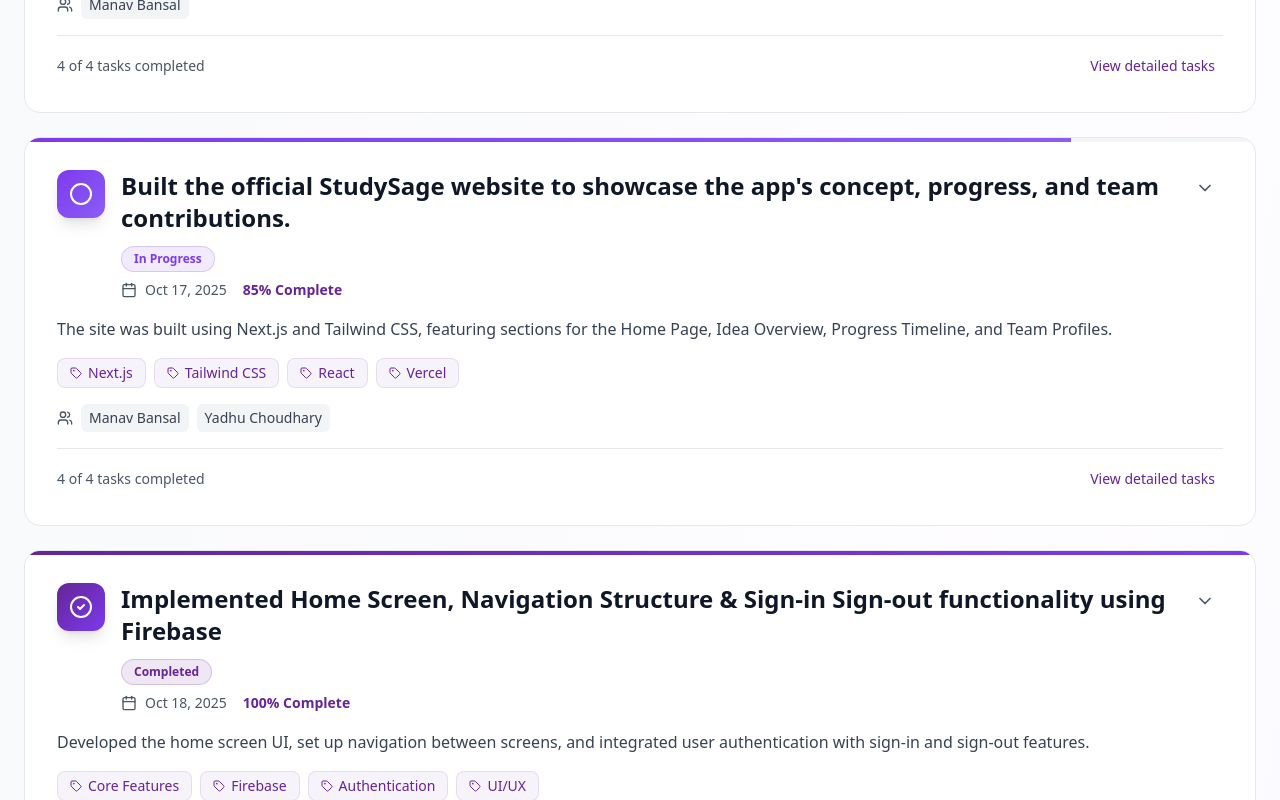
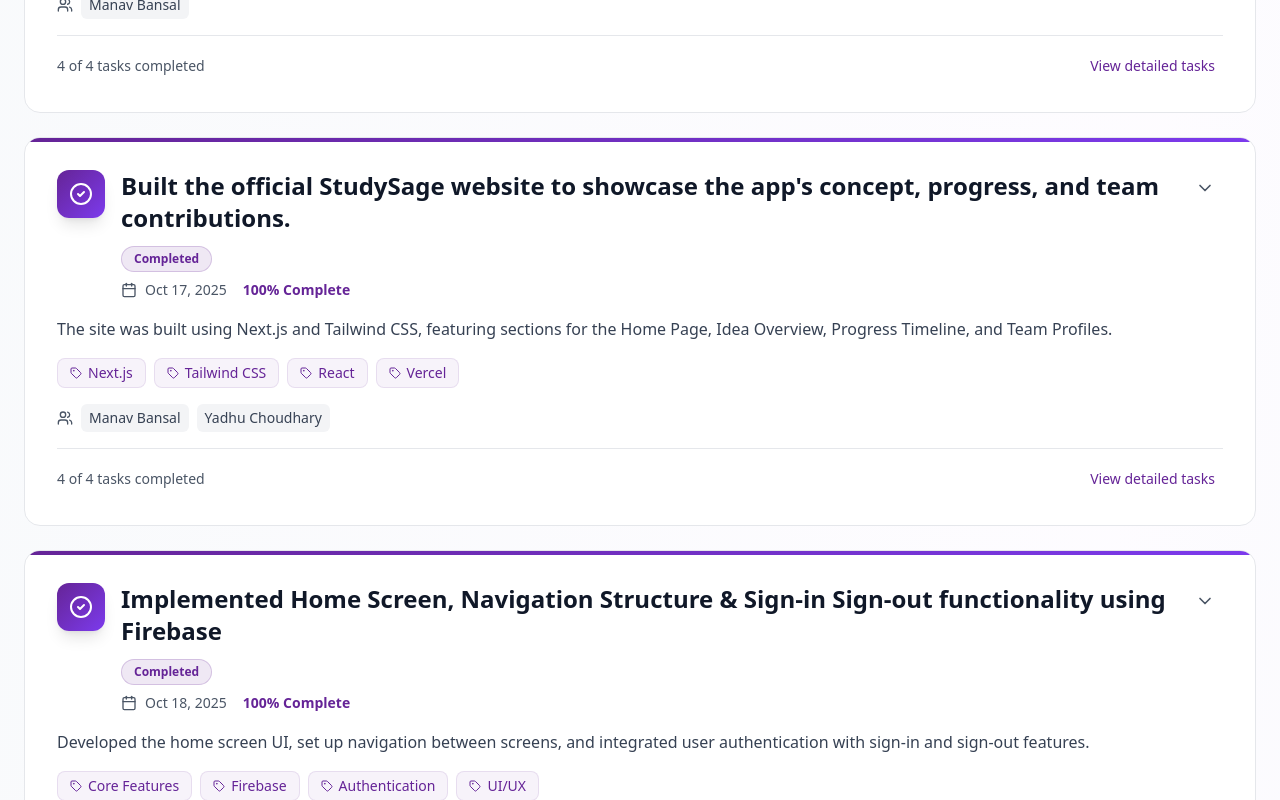
Before and after one commit to manavbansal1/StudySage-Website, a Next.js app: page /progress in a window 1280 px wide. Shown: the part 940-1740 px from the top of the page. Built offline with nearby package versions, Linux system fonts and the light colour scheme.

Commit message:
Updated progress page for latest contibutions and changes

```diff
--- a/app/progress/page.tsx
+++ b/app/progress/page.tsx
@@ -60,8 +60,8 @@ const milestones = [
     title: 'Built the official StudySage website to showcase the app\'s concept, progress, and team contributions.',
     description: 'The site was built using Next.js and Tailwind CSS, featuring sections for the Home Page, Idea Overview, Progress Timeline, and Team Profiles.',
     date: 'Oct 17, 2025',
-    status: 'in-progress' as const,
-    progress: 85,
+    status: 'completed' as const,
+    progress: 100,
     tags: ['Next.js', 'Tailwind CSS', 'React', 'Vercel'],
     team: ['Manav Bansal', 'Yadhu Choudhary'],
     links: [
@@ -233,9 +233,9 @@ const milestones = [
     ],
     subMilestones: [
       { id: '6-1', title: 'Built Notes Screen UI with data binding to NotesViewModel.', completed: true, assignee: 'Kabir Singh Sidhu' },
-      { id: '6-2', title: 'Integrated summarization logic for text files using Gemini API setup.', completed: true, assignee: 'Kabir Singh Sidhu'},
+      { id: '6-2', title: 'Integrated summarization logic for text files using Gemini API setup.', completed: true, assignee: 'Kabir Singh Sidhu' },
       { id: '6-3', title: 'Connected database to fetch stored notes and summaries.', completed: true, assignee: 'Kabir Singh Sidhu' },
-      { id: '6-4', title: 'Identified and started debugging PDF parsing issue.', completed: true, assignee: 'Kabir Singh Sidhu'}
+      { id: '6-4', title: 'Identified and started debugging PDF parsing issue.', completed: true, assignee: 'Kabir Singh Sidhu' }
     ],
     notes: 'Currently functional for .txt uploads; PDF extraction under development to support wider note formats.'
   },
@@ -244,8 +244,8 @@ const milestones = [
     title: 'Fixed PDF Parsing & Expanded File Support',
     description: 'Resolved the PDF parsing error, ensuring accurate extraction of text, tags, and summaries. Enhanced the Notes Screen to display note format indicators (PDF, TXT, DOC, DOCX).',
     date: 'October 23, 2025',
-    status: 'in-progress' as const,
-    progress: 75,
+    status: 'completed' as const,
+    progress: 100,
     tags: ['PDF Parsing (completed)', 'File I/O'],
     team: ['Kabir Singh Sidhu'],
     images: [
@@ -255,7 +255,7 @@ const milestones = [
     subMilestones: [
       { id: '7-1', title: 'Fixed parsing logic for PDFs using improved text extraction pipeline.', completed: true, assignee: 'Manav Bansal' },
       { id: '7-2', title: 'Added compatibility for DOC, DOCX file uploads and summaries.', completed: true, assignee: 'Akaaljot Singh Mathoda' },
-      { id: '7-3', title: 'Updated Notes UI to visually show file type labels for each entry.', completed: true,assignee: 'Ansh Tiwari' }
+      { id: '7-3', title: 'Updated Notes UI to visually show file type labels for each entry.', completed: true, assignee: 'Ansh Tiwari' }
     ],
     notes: 'PDF, TXT and DOC summarization now fully functional; validated with diverse document samples for reliability and tag accuracy.'
   },
@@ -275,7 +275,7 @@ const milestones = [
     subMilestones: [
       { id: '8-1', title: 'Implemented menu options: View Members, Add Member, and Delete Group.', completed: true, assignee: 'Ansh Tiwari' },
       { id: '8-2', title: 'Created dynamic group info header showing group name and member count.', completed: true, assignee: 'Ansh Tiwari' },
-      { id: '8-3', title: 'Prepared structure for future real-time chat updates and Firebase integration.', completed: true,assignee: 'Ansh Tiwari' }
+      { id: '8-3', title: 'Prepared structure for future real-time chat updates and Firebase integration.', completed: true, assignee: 'Ansh Tiwari' }
     ],
     notes: 'Chat interface and group management options are functional; next step is enabling real-time message exchange using Firebase Realtime Database.'
   },
@@ -293,7 +293,7 @@ const milestones = [
     subMilestones: [
       { id: '9-1', title: 'Built Courses Screen UI with course cards showing course code, instructor, and credits.', completed: true, assignee: 'Kabir Singh Sidhu' },
       { id: '9-2', title: 'Implemented Add Course Dialog to input course name, code, instructor, and credit hours.', completed: true, assignee: 'Kabir Singh Sidhu' },
-      { id: '9-3', title: 'Added Semester and Year dropdown filters for easy course organization.', completed: true,assignee: 'Kabir Singh Sidhu' }
+      { id: '9-3', title: 'Added Semester and Year dropdown filters for easy course organization.', completed: true, assignee: 'Kabir Singh Sidhu' }
     ],
     notes: 'Course filtering works seamlessly across multiple semesters and years.'
   },
@@ -313,9 +313,9 @@ const milestones = [
     subMilestones: [
       { id: '10-1', title: 'Applied a unified dark gradient theme throughout the app for consistency.', completed: true, assignee: 'Akaaljot Singh Mathoda' },
       { id: '10-2', title: 'Added Quick Actions on the Home Page: Flashcards, Take Quiz, Study Groups, and Games.', completed: true, assignee: 'Akaaljot Singh Mathoda' },
-      { id: '10-3', title: 'Updated Profile Page with editable sections, profile customization options, and improved stats display.', completed: true,assignee: 'Akaaljot Singh Mathoda' },
-      { id: '10-4', title: 'Enhanced Groups Page UI with real-time status indicators and streamlined navigation for creating and managing groups.', completed: true,assignee: 'Akaaljot Singh Mathoda' },
-      { id: '10-5', title: 'Optimized component spacing, iconography, and color contrast for better readability.', completed: true,assignee: 'Akaaljot Singh Mathoda' }
+      { id: '10-3', title: 'Updated Profile Page with editable sections, profile customization options, and improved stats display.', completed: true, assignee: 'Akaaljot Singh Mathoda' },
+      { id: '10-4', title: 'Enhanced Groups Page UI with real-time status indicators and streamlined navigation for creating and managing groups.', completed: true, assignee: 'Akaaljot Singh Mathoda' },
+      { id: '10-5', title: 'Optimized component spacing, iconography, and color contrast for better readability.', completed: true, assignee: 'Akaaljot Singh Mathoda' }
     ],
     notes: 'New theme improves overall UI harmony and accessibility. Quick Actions increase usability by giving instant access to core app features.'
   },
@@ -332,9 +332,9 @@ const milestones = [
       '/screenshots/C11_1.png'
     ],
     subMilestones: [
-      { id: '11-1', title: 'Added full light and dark mode support for the Home screen and its components', completed: true, assignee: 'Manav Bansal',},
+      { id: '11-1', title: 'Added full light and dark mode support for the Home screen and its components', completed: true, assignee: 'Manav Bansal', },
       { id: '11-2', title: 'Implemented glass-like navbar for smoother transitions.', completed: true, assignee: 'Manav Bansal' },
-      { id: '11-3', title: 'Added success overlay for course addition confirmation.', completed: true,assignee: 'Manav Bansal' }
+      { id: '11-3', title: 'Added success overlay for course addition confirmation.', completed: true, assignee: 'Manav Bansal' }
     ],
     notes: 'UI is now fully adaptive across themes and orientations. The glass-effect navbar provides a premium look, improving overall user interaction fluidity.'
   },
@@ -467,8 +467,8 @@ const milestones = [
     title: 'Added Basic Quiz Structure & Game Generation Files',
     description: 'Set up the foundational architecture for quiz generation and gameplay, preparing the app for upcoming interactive learning experiences.',
     date: 'November 10, 2025',
-    status: 'in-progress' as const,
-    progress: 10,
+    status: 'completed' as const,
+    progress: 100,
     team: ['Kabir Singh Sidhu'],
     subMilestones: [
       {
@@ -547,8 +547,8 @@ const milestones = [
     title: 'Multiplayer Game System with WebSocket Support',
     description: 'Introduced real-time multiplayer capabilities and built the standalone quiz game using WebSockets.',
     date: 'November 14, 2025',
-  status: 'in-progress' as const,
-  progress: 70,
+    status: 'completed' as const,
+    progress: 100,
     tags: ['WebSocket', 'Multiplayer Gaming'],
     team: ['Manav Bansal'],
     subMilestones: [
@@ -656,8 +656,8 @@ const milestones = [
     title: 'Study-Tac-Toe Game Added',
     description: 'Developed and integrated a Study-Tac-Toe game — a competitive, learning-focused twist on the classic tic-tac-toe concept.',
     date: 'November 22, 2025',
-  status: 'in-progress' as const,
-  progress: 75,
+    status: 'completed' as const,
+    progress: 100,
     tags: ['WebSocket', 'Game Development'],
     team: ['Manav Bansal'],
     subMilestones: [
@@ -675,8 +675,8 @@ const milestones = [
     title: 'Podcasts Feature for Notes',
     description: 'Enabled users to convert notes into podcasts using Gemini for script generation and Google Cloud TTS for audio playback.',
     date: 'November 22, 2025',
-  status: 'in-progress' as const,
-  progress: 85,
+    status: 'completed' as const,
+    progress: 100,
     tags: ['Gemini API', 'Google Cloud TTS'],
     team: ['Yadhu Choudhary'],
     subMilestones: [
@@ -694,6 +694,130 @@ const milestones = [
       }
     ],
     notes: 'Users can now listen to their uploaded documents like audio lessons, making studying more accessible and hands-free.'
+  },
+  {
+    id: '25',
+    title: 'Backend Optimization & Critical Bug Fixes',
+    description: 'Resolved critical backend issues and optimized system performance for better stability.',
+    date: 'November 26, 2025',
+    status: 'completed' as const,
+    progress: 100,
+    tags: ['Backend', 'Bug Fixes', 'Performance'],
+    team: ['Manav Bansal', 'Kabir Singh Sidhu'],
+    subMilestones: [
+      {
+        id: '25-1',
+        title: 'Fixed critical API latency issues.',
+        completed: true,
+        assignee: 'Manav Bansal',
+      },
+      {
+        id: '25-2',
+        title: 'Resolved database connection stability problems.',
+        completed: true,
+        assignee: 'Kabir Singh Sidhu',
+      },
+      {
+        id: '25-3',
+        title: 'Patched security vulnerabilities in backend endpoints.',
+        completed: true,
+        assignee: 'Manav Bansal',
+      }
+    ],
+    notes: 'Critical fixes ensured the games are stable for the final release.'
+  },
+  {
+    id: '26',
+    title: 'Screen Orientation & Data Persistence',
+    description: 'Implemented ViewModel architecture to ensure data persistence during screen orientation changes across all app components.',
+    date: 'November 28, 2025',
+    status: 'completed' as const,
+    progress: 100,
+    tags: ['ViewModel', 'Data Persistence', 'UI/UX'],
+    team: ['Akaaljot Singh Mathoda', 'Ansh Tiwari', 'Manav Bansal'],
+    subMilestones: [
+      {
+        id: '26-1',
+        title: 'Refactored Home and Profile screens to use ViewModels.',
+        completed: true,
+        assignee: 'Akaaljot Singh Mathoda',
+      },
+      {
+        id: '26-2',
+        title: 'Implemented state saving for Quiz and Games during rotation.',
+        completed: true,
+        assignee: 'Manav Bansal',
+      },
+      {
+        id: '26-3',
+        title: 'Ensured form data retention in Add Course and Group creation screens.',
+        completed: true,
+        assignee: 'Ansh Tiwari',
+      }
+    ],
+    notes: 'Seamless user experience maintained regardless of device orientation.'
+  },
+  {
+    id: '27',
+    title: 'Canvas LMS Integration',
+    description: 'Enabled users to connect their Canvas accounts and automatically import enrolled courses, streamlining the setup process.',
+    date: 'November 28, 2025',
+    status: 'completed' as const,
+    progress: 100,
+    tags: ['Canvas API', 'Integration', 'Education'],
+    team: ['Kabir Singh Sidhu'],
+    subMilestones: [
+      {
+        id: '27-1',
+        title: 'Implemented Canvas OAuth authentication.',
+        completed: true,
+        assignee: 'Kabir Singh Sidhu',
+      },
+      {
+        id: '27-2',
+        title: 'Created service to fetch and parse course data from Canvas.',
+        completed: true,
+        assignee: 'Kabir Singh Sidhu',
+      },
+      {
+        id: '27-3',
+        title: 'Added UI for Canvas authorization and course selection.',
+        completed: true,
+        assignee: 'Kabir Singh Sidhu',
+      }
+    ],
+    notes: 'Direct integration with Canvas allows for seamless course synchronization.'
+  },
+  {
+    id: '28',
+    title: 'Code Documentation & Cleanup',
+    description: 'Comprehensive documentation of the codebase including API endpoints, component structure, and setup guides.',
+    date: 'December 1, 2025',
+    status: 'completed' as const,
+    progress: 100,
+    tags: ['Documentation', 'Maintenance'],
+    team: ['Manav Bansal', 'Kabir Singh Sidhu', 'Ansh Tiwari', 'Akaaljot Singh Mathoda'],
+    subMilestones: [
+      {
+        id: '28-1',
+        title: 'Documented all API endpoints and backend logic.',
+        completed: true,
+        assignee: 'Ansh Tiwari',
+      },
+      {
+        id: '28-2',
+        title: 'Added detailed comments and KotlinDoc to frontend components.',
+        completed: true,
+        assignee: 'Kabir Singh Sidhu',
+      },
+      {
+        id: '28-3',
+        title: 'Updated README.md with comprehensive setup and contribution guidelines.',
+        completed: true,
+        assignee: 'Manav Bansal',
+      }
+    ],
+    notes: 'Ensured the codebase is maintainable and easy to understand for future developers.'
   }
 ];
 
```
Lines whose indentation alone changed are shown as unchanged.
